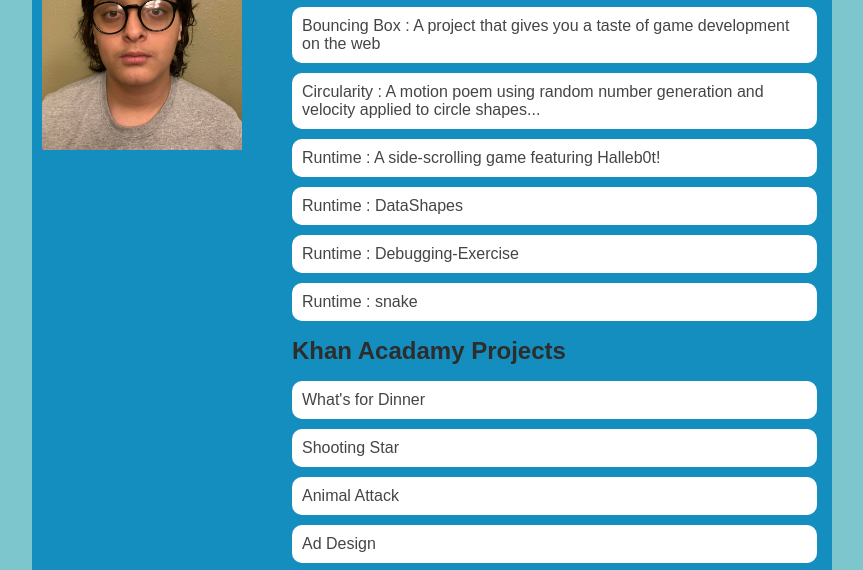
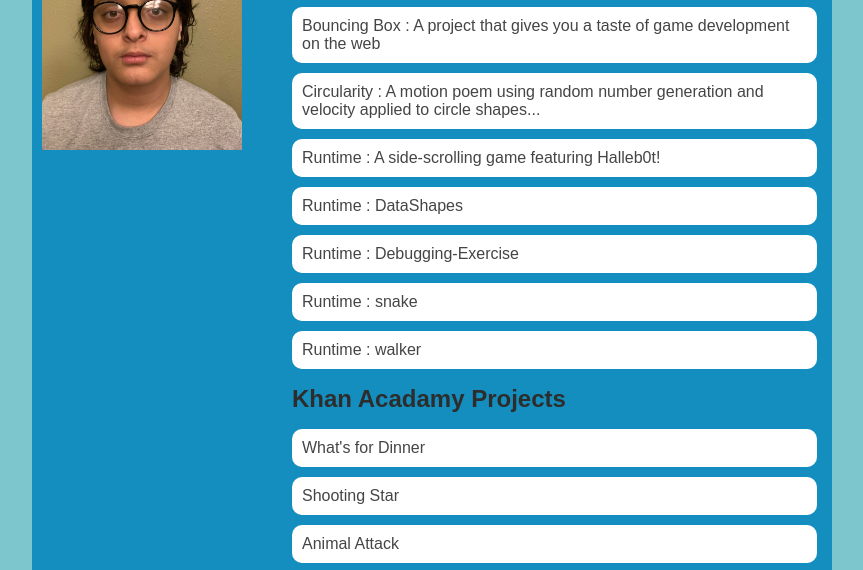
Before and after one commit to yasseenmukhtar/yasseenmukhtar.github.io, a plain HTML site: page portfolio.html in a window 1280 px wide. Shown: the part 215-785 px from the top of the page, without its empty margins (208-1071 px from the left). Drawn offline with Linux system fonts and the light colour scheme.

Commit message:
pushed walker

```diff
--- a/portfolio.html
+++ b/portfolio.html
@@ -48,7 +48,7 @@
                         <li><a href="https://yasseenmukhtar.github.io/yasseenmukhtarASD.github.io/asd-projects/data-shapes/">Runtime : DataShapes</a></li>
                         <li><a href="https://yasseenmukhtar.github.io/yasseenmukhtarASD.github.io/asd-projects/debugging-exercise/">Runtime : Debugging-Exercise</a></li>
                         <li><a href="https://yasseenmukhtar.github.io/yasseenmukhtarASD.github.io/asd-projects/snake/">Runtime : snake</a></li>
-
+                        <li><a href="https://yasseenmukhtar.github.io/yasseenmukhtarASD.github.io/asd-projects/walker/">Runtime : walker</a></li>
 
                     </ul>
                     <h2>Khan Acadamy Projects</h2>
```
